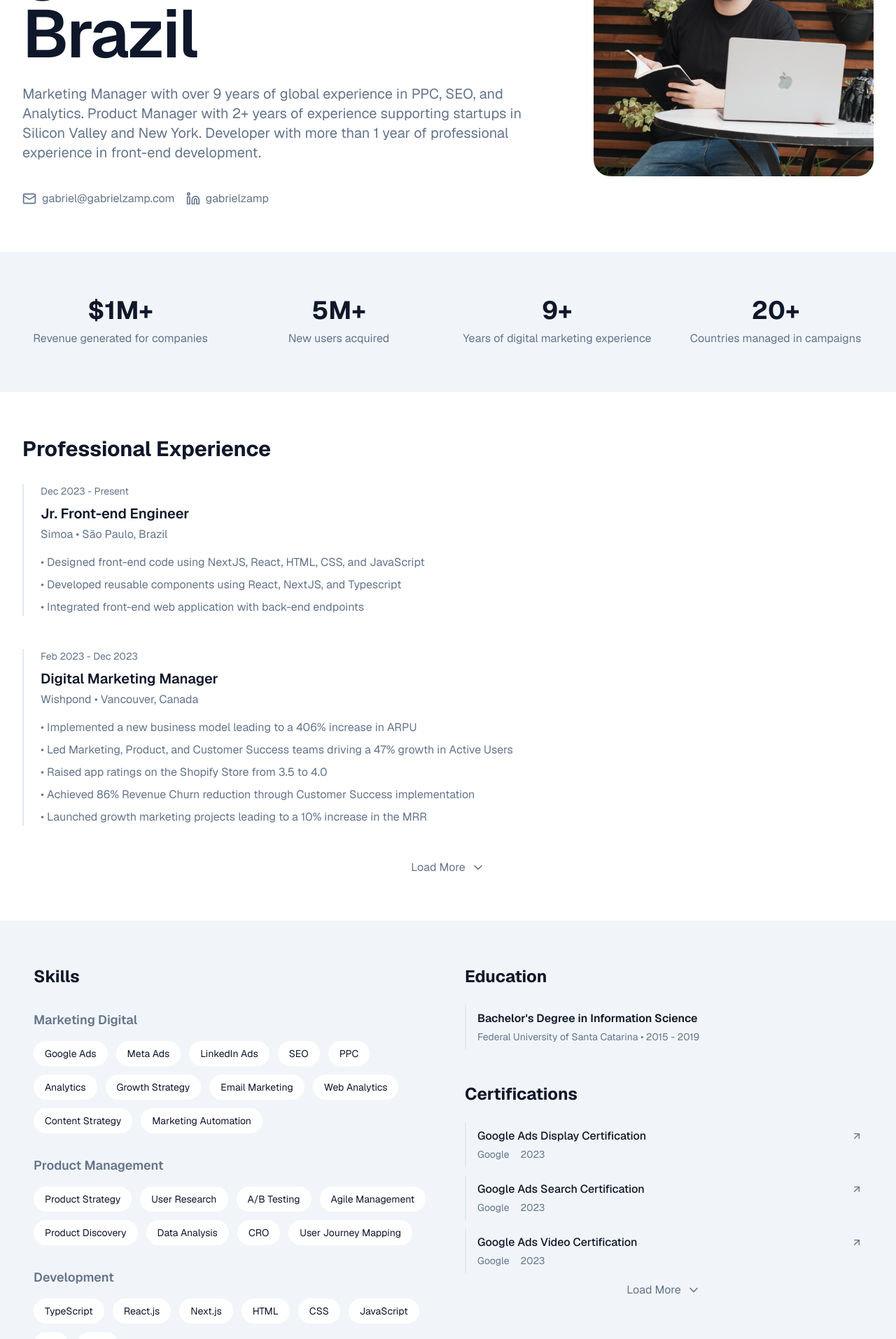
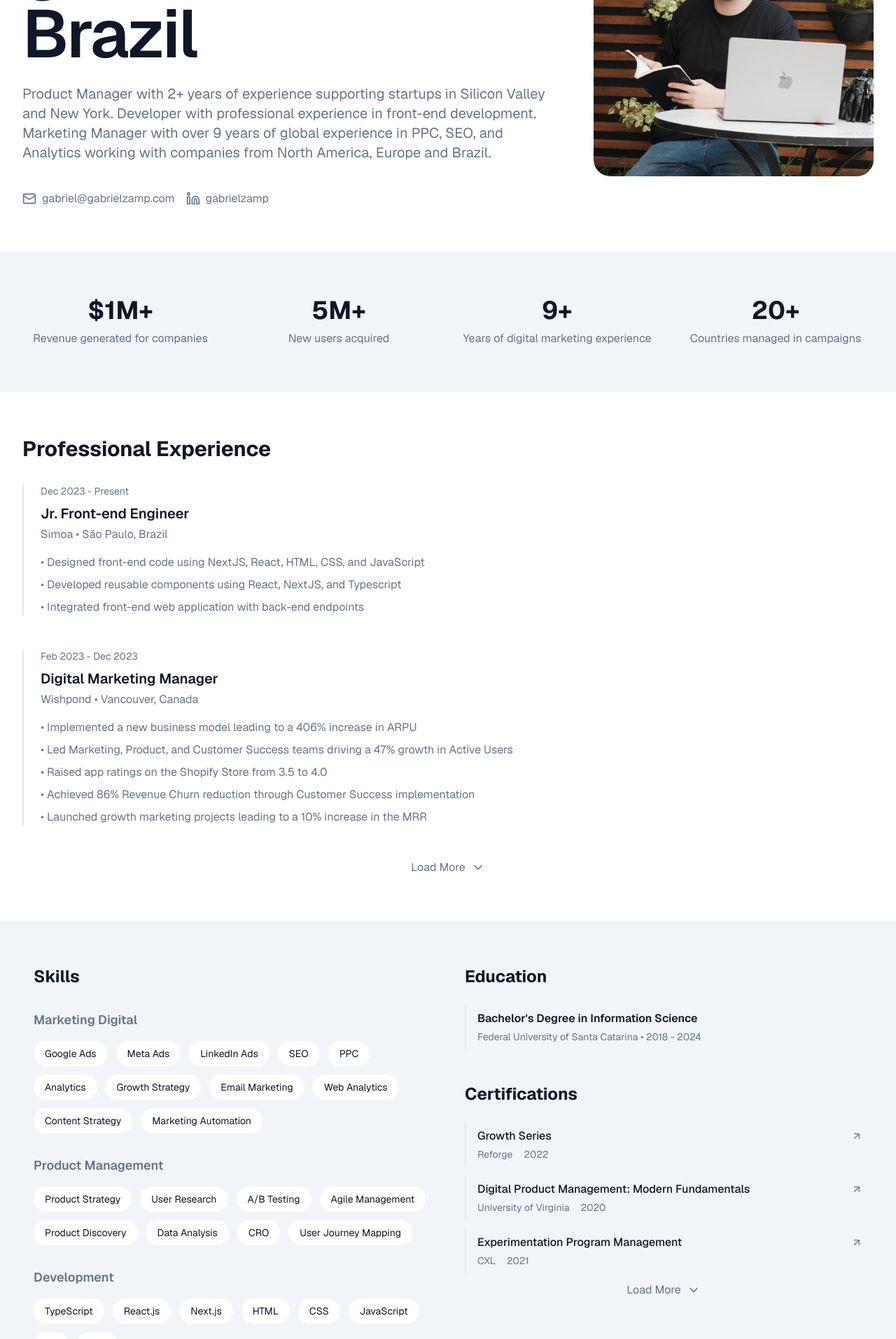
Before and after one commit to gabrielzamp/gz-redesign, a Next.js app: page /about in a window 1280 px wide. Shown: the part 320-2234 px from the top of the page at 70% size. Built offline with nearby package versions, Linux system fonts and the light colour scheme.

Commit message:
copy update

```diff
--- a/src/app/about/page.tsx
+++ b/src/app/about/page.tsx
@@ -167,6 +167,58 @@ const allExperiences: Experience[] = [
 
 const allCertifications: Certification[] = [
   {
+    name: "Growth Series",
+    issuer: "Reforge",
+    year: "2022",
+  },
+  {
+    name: "Digital Product Management: Modern Fundamentals",
+    issuer: "University of Virginia",
+    year: "2020",
+  },
+  {
+    name: "Experimentation Program Management",
+    issuer: "CXL",
+    year: "2021",
+  },
+  {
+    name: "Scrum Fundamentals Certified",
+    issuer: "SCRUMstudy",
+    year: "2019",
+  },
+  {
+    name: "Project Management with Scrum",
+    issuer: "Alura",
+    year: "2019",
+  },
+  {
+    name: "Microsoft SQL Server",
+    issuer: "Alura",
+    year: "2019",
+  },
+  {
+    name: "Ecommerce Analytics: From Data to Decisions",
+    issuer: "Google",
+    year: "2021",
+  },
+  {
+    name: "Growth Marketing",
+    issuer: "Reforge",
+    year: "2022",
+  },
+  {
+    name: "Management of High Performance Digital Marketing",
+    issuer: "ComSchool",
+    year: "2017",
+  },
+
+  {
+    name: "CLIP: Collaborative Mindset",
+    issuer: "Perestroika",
+    year: "2020",
+  },
+
+  {
     name: "Google Ads Display Certification",
     issuer: "Google",
     year: "2023",
@@ -184,17 +236,17 @@ const allCertifications: Certification[] = [
   {
     name: "Google Analytics 4",
     issuer: "CXL",
+    year: "2019",
+  },
+  {
+    name: "Google Analytics Certification",
+    issuer: "Google",
     year: "2022",
   },
   {
-    name: "Experimentation Program Management",
-    issuer: "CXL",
-    year: "2021",
-  },
-  {
-    name: "Digital Product Management: Modern Fundamentals",
-    issuer: "University of Virginia",
-    year: "2020",
+    name: "Advanced Google Analytics",
+    issuer: "Google",
+    year: "2022",
   },
   {
     name: "Social Media Certification",
@@ -207,44 +259,39 @@ const allCertifications: Certification[] = [
     year: "2020",
   },
   {
-    name: "Microsoft SQL Server",
-    issuer: "Alura",
-    year: "2019",
+    name: "Javascript",
+    issuer: "b7web",
+    year: "2024",
   },
   {
-    name: "Scrum Fundamentals Certified",
-    issuer: "SCRUMstudy",
-    year: "2019",
+    name: "HTML5 & CSS3",
+    issuer: "b7web",
+    year: "2024",
   },
   {
-    name: "Management of High Performance Digital Marketing",
-    issuer: "ComSchool",
-    year: "2017",
+    name: "React",
+    issuer: "b7web",
+    year: "2024",
   },
   {
-    name: "Advanced Google Analytics",
-    issuer: "Google",
-    year: "2022",
+    name: "Next.js",
+    issuer: "b7web",
+    year: "2024",
   },
   {
-    name: "CLIP: Mindset Colaborativo",
-    issuer: "Perestroika",
-    year: "2020",
+    name: "Tailwind",
+    issuer: "b7web",
+    year: "2024",
   },
   {
-    name: "Ecommerce Analytics: From Data to Decisions",
-    issuer: "Google",
-    year: "2021",
+    name: "Typescript",
+    issuer: "b7web",
+    year: "2024",
   },
   {
-    name: "Google Analytics Certification",
-    issuer: "Google",
-    year: "2022",
-  },
-  {
-    name: "Project Management with Scrum",
-    issuer: "Alura",
-    year: "2019",
+    name: "Python",
+    issuer: "CursoEmVideo",
+    year: "2024",
   },
 ];
 export default function AboutPage() {
@@ -272,11 +319,11 @@ export default function AboutPage() {
               from Brazil
             </h1>
             <p className="text-xl text-muted-foreground">
-              Marketing Manager with over 9 years of global experience in PPC,
-              SEO, and Analytics. Product Manager with 2+ years of experience
-              supporting startups in Silicon Valley and New York. Developer with
-              more than 1 year of professional experience in front-end
-              development.
+              Product Manager with 2+ years of experience supporting startups in
+              Silicon Valley and New York. Developer with professional
+              experience in front-end development. Marketing Manager with over 9
+              years of global experience in PPC, SEO, and Analytics working with
+              companies from North America, Europe and Brazil.
             </p>
             <div className="flex flex-wrap gap-4 pt-4">
               <Link
@@ -394,7 +441,7 @@ export default function AboutPage() {
                     Bachelor&apos;s Degree in Information Science
                   </h3>
                   <div className="text-muted-foreground text-sm">
-                    Federal University of Santa Catarina • 2015 - 2019
+                    Federal University of Santa Catarina • 2018 - 2024
                   </div>
                 </div>
               </div>
```
